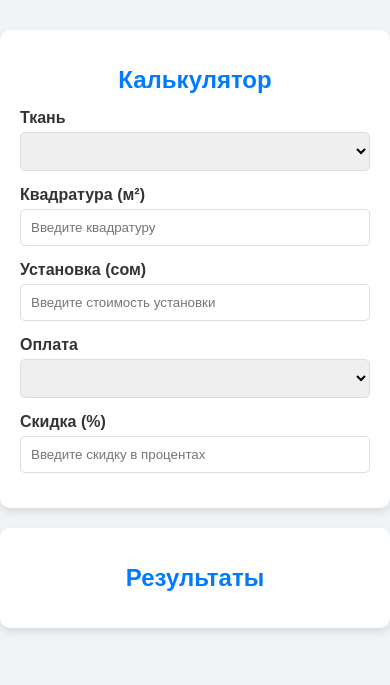
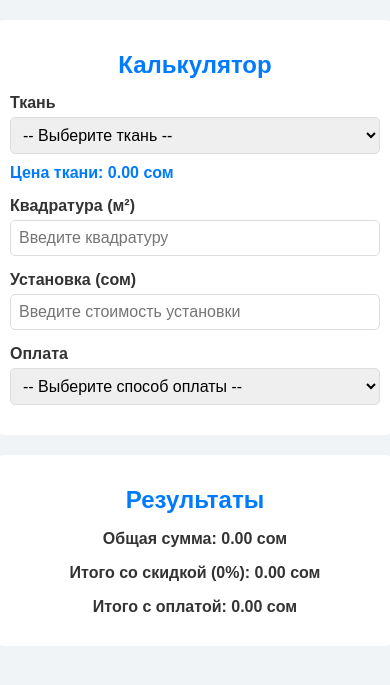
Before and after one commit to ibragimBack/new_calculator, a Django app: page / in a window 390 px wide. Shown: the top 685 px of the page. Run offline with Django 5.2, Linux system fonts and the light colour scheme; data that the repository does not hold is empty.

Commit message:
автоматическая скидка

```diff
--- a/calculator/views.py
+++ b/calculator/views.py
@@ -1,6 +1,21 @@
 from django.shortcuts import render
 from . forms import CalculationForm
 from django.http import JsonResponse
+
+def calculate_discount(total_amount):
+    if 1000 <= total_amount < 10000:
+        return 5
+    elif 10000 <= total_amount < 20000:
+        return 10
+    elif 20000 <= total_amount < 30000:
+        return 15
+    elif 30000 <= total_amount <40000:
+        return 17
+    elif 40000 <= total_amount < 50000:
+        return 20
+
+    return 0
+
 
 def calculator_view(request):
     if request.method == 'POST':
@@ -10,9 +25,10 @@ def calculator_view(request):
             quadrature = form.cleaned_data['quadrature']
             installation = form.cleaned_data['installation']
             payment = form.cleaned_data['payment']
-            discount = form.cleaned_data['discount']
 
-            total_amount = fabric.price * quadrature + installation
+            fabric_price = fabric.price if fabric else 0
+            total_amount = fabric_price * quadrature + installation
+            discount = calculate_discount(total_amount)
             total_with_discount = total_amount * ((100 - discount) / 100)
             final_amount = total_with_discount * ((100 + payment.percentage) / 100)
 
@@ -21,6 +37,7 @@ def calculator_view(request):
                 'total_amount': total_amount,
                 'total_with_discount': total_with_discount,
                 'final_amount': final_amount,
+                'discount': discount,
             }
             return JsonResponse(data)
 
--- a/templates/calculator.html
+++ b/templates/calculator.html
@@ -2,6 +2,7 @@
 <html>
 <head>
     <title>Калькулятор</title>
+    <meta name="viewport" content="width=device-width, initial-scale=1.0">
     <style>
         body {
             font-family: 'Nunito', sans-serif;
@@ -66,11 +67,16 @@
             margin-bottom: 15px;
         }
 
-        /* Адаптивный дизайн */
+        /* Адаптивный дизайн для мобильных устройств */
         @media (max-width: 600px) {
+            body {
+                padding: 10px;
+            }
             .form-container, .result-container {
-                padding: 20px;
+                padding: 15px;
                 margin: 10px;
+                max-width: 100%;
+                box-shadow: none;
             }
             h1 {
                 font-size: 1.5em;
@@ -79,6 +85,13 @@
             .form-group {
                 margin-bottom: 15px;
             }
+            select, input[type="number"] {
+                font-size: 1em;
+                padding: 8px;
+            }
+            .price-display, .result-container p {
+                font-size: 1em;
+            }
         }
     </style>
     <script>
@@ -86,7 +99,6 @@
             const fabricSelect = document.getElementById('id_fabric');
             const quadratureInput = document.getElementById('id_quadrature');
             const installationInput = document.getElementById('id_installation');
-            const discountInput = document.getElementById('id_discount');
             const paymentSelect = document.getElementById('id_payment');
 
             const priceDisplay = document.getElementById('fabric-price');
@@ -94,34 +106,41 @@
             const totalWithDiscountDisplay = document.querySelector('.total-with-discount');
             const finalAmountDisplay = document.querySelector('.final-amount');
 
+            function calculateDiscount(totalAmount) {
+                if (totalAmount >= 1000 && totalAmount < 10000) return 5;
+                if (totalAmount >= 10000 && totalAmount < 20000) return 10;
+                if (totalAmount >= 20000 && totalAmount < 30000) return 15;
+                if (totalAmount >= 30000 && totalAmount < 40000) return 18;
+                if (totalAmount >= 40000) return 20;
+                return 0;
+            }
+
             function updatePrice() {
                 const selectedOption = fabricSelect.options[fabricSelect.selectedIndex];
                 const fabricPrice = parseFloat(selectedOption.getAttribute('data-price')) || 0;
                 const quadrature = parseFloat(quadratureInput.value) || 0;
                 const installation = parseFloat(installationInput.value) || 0;
-                const discount = parseFloat(discountInput.value) || 0;
 
                 const paymentOption = paymentSelect.options[paymentSelect.selectedIndex];
                 const paymentPercentage = parseFloat(paymentOption.getAttribute('data-percentage')) || 0;
 
                 const totalAmount = (fabricPrice * quadrature) + installation;
+                const discount = calculateDiscount(totalAmount);
                 const totalWithDiscount = totalAmount * ((100 - discount) / 100);
                 const finalAmount = totalWithDiscount * ((100 + paymentPercentage) / 100);
 
                 priceDisplay.textContent = `Цена ткани: ${fabricPrice.toFixed(2)} сом`;
                 totalAmountDisplay.textContent = `Общая сумма: ${totalAmount.toFixed(2)} сом`;
-                totalWithDiscountDisplay.textContent = `Итого со скидкой: ${totalWithDiscount.toFixed(2)} сом`;
+                totalWithDiscountDisplay.textContent = `Итого со скидкой (${discount}%): ${totalWithDiscount.toFixed(2)} сом`;
                 finalAmountDisplay.textContent = `Итого с оплатой: ${finalAmount.toFixed(2)} сом`;
             }
 
-            // Обновляем результаты при изменении любого поля
             fabricSelect.addEventListener('change', updatePrice);
             quadratureInput.addEventListener('input', updatePrice);
             installationInput.addEventListener('input', updatePrice);
-            discountInput.addEventListener('input', updatePrice);
             paymentSelect.addEventListener('change', updatePrice);
 
-            updatePrice(); // Обновляем цену при загрузке страницы
+            updatePrice();
         });
     </script>
 </head>
@@ -133,6 +152,7 @@
             <div class="form-group">
                 <label for="{{ form.fabric.id_for_label }}">Ткань</label>
                 <select name="{{ form.fabric.name }}" id="{{ form.fabric.id_for_label }}">
+                    <option value="" data-price="0">-- Выберите ткань --</option>
                     {% for fabric in form.fabric.field.queryset %}
                         <option value="{{ fabric.id }}" data-price="{{ fabric.price }}">
                             {{ fabric.fabric }}
@@ -152,16 +172,13 @@
             <div class="form-group">
                 <label for="{{ form.payment.id_for_label }}">Оплата</label>
                 <select name="{{ form.payment.name }}" id="{{ form.payment.id_for_label }}">
+                    <option value="" data-percentage="0">-- Выберите способ оплаты --</option>
                     {% for payment in form.payment.field.queryset %}
                         <option value="{{ payment.id }}" data-percentage="{{ payment.percentage }}">
                             {{ payment }}
                         </option>
                     {% endfor %}
                 </select>
-            </div>
-            <div class="form-group">
-                <label for="{{ form.discount.id_for_label }}">Скидка (%)</label>
-                {{ form.discount }}
             </div>
         </form>
     </div>
```
Also changed, not shown: creditcalculator/settings.py (+2 -6 lines), 1 other file.
